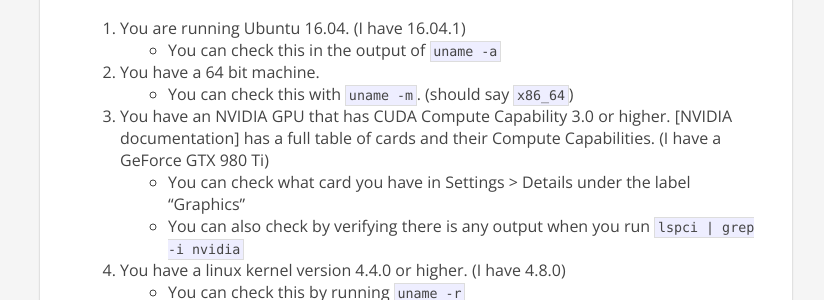
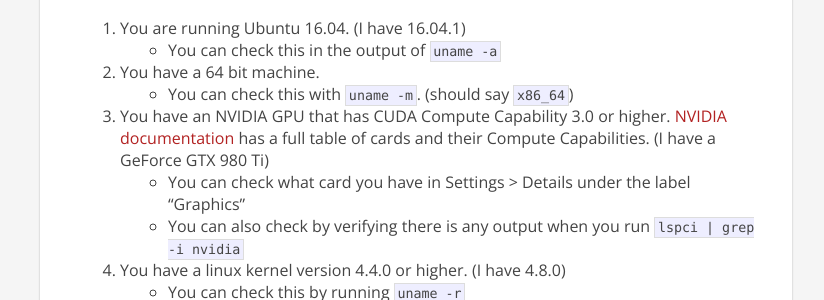
Before and after one commit to thallada/thallada.github.io, a Jekyll site: the page built from _posts/2017-06-20-how-to-install-tensorflow-on-ubuntu-16-04.md, in a window 1280 px wide and 900 px high. Shown: the part 411-711 px from the top of the window, without its empty margins (224-1048 px from the left). Built offline with Jekyll 4.4.1, drawn with Linux system fonts in a browser that asks for light colours; part of the change alters nothing that is shown.

```diff
--- a/_posts/2017-06-20-how-to-install-tensorflow-on-ubuntu-16-04.md
+++ b/_posts/2017-06-20-how-to-install-tensorflow-on-ubuntu-16-04.md
@@ -23,8 +23,8 @@ assuming:
 2. You have a 64 bit machine.
     - You can check this with `uname -m`. (should say `x86_64`)
 2. You have an NVIDIA GPU that has CUDA Compute Capability 3.0 or higher.
-[NVIDIA documentation] has a full table of cards and their Compute Capabilities.
-(I have a GeForce GTX 980 Ti)
+[NVIDIA documentation](https://developer.nvidia.com/cuda-gpus) has a full table
+of cards and their Compute Capabilities.  (I have a GeForce GTX 980 Ti)
     - You can check what card you have in Settings > Details under the label
       "Graphics"
     - You can also check by verifying there is any output when you run `lspci |
```
